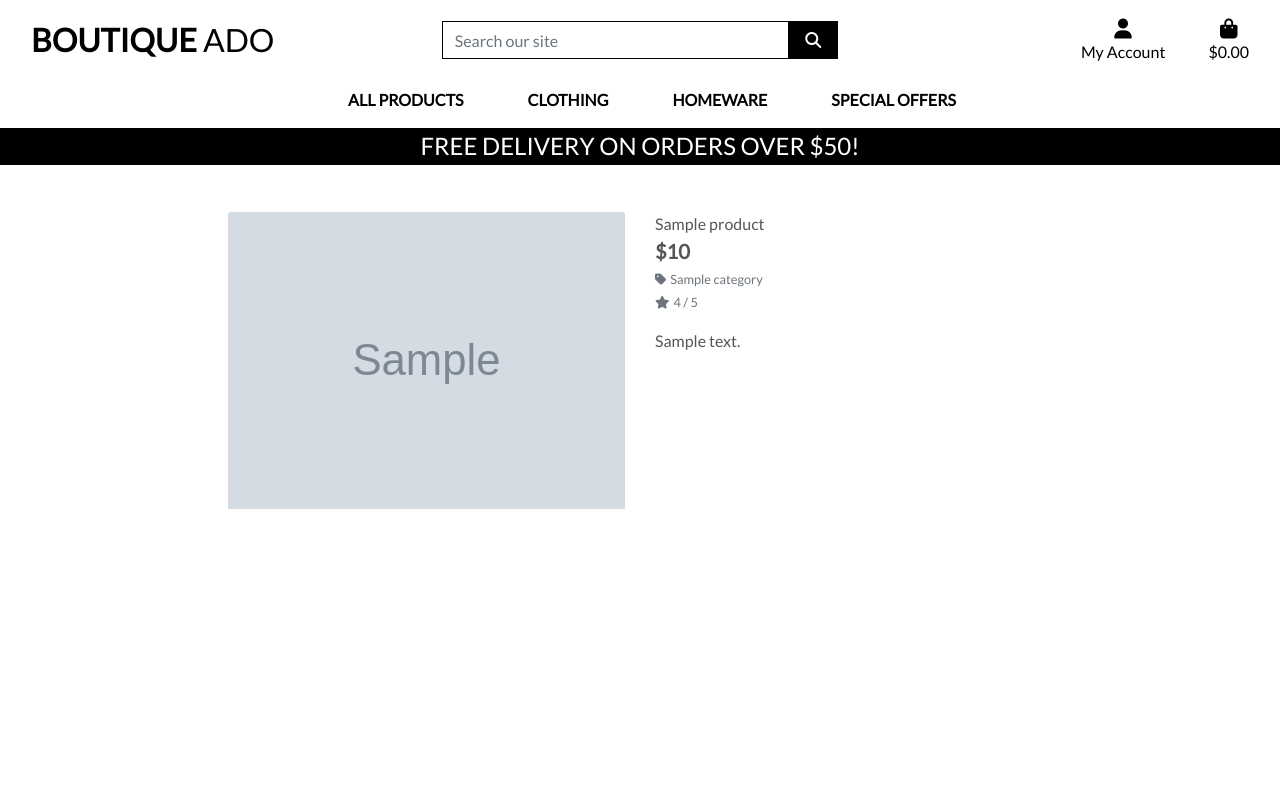
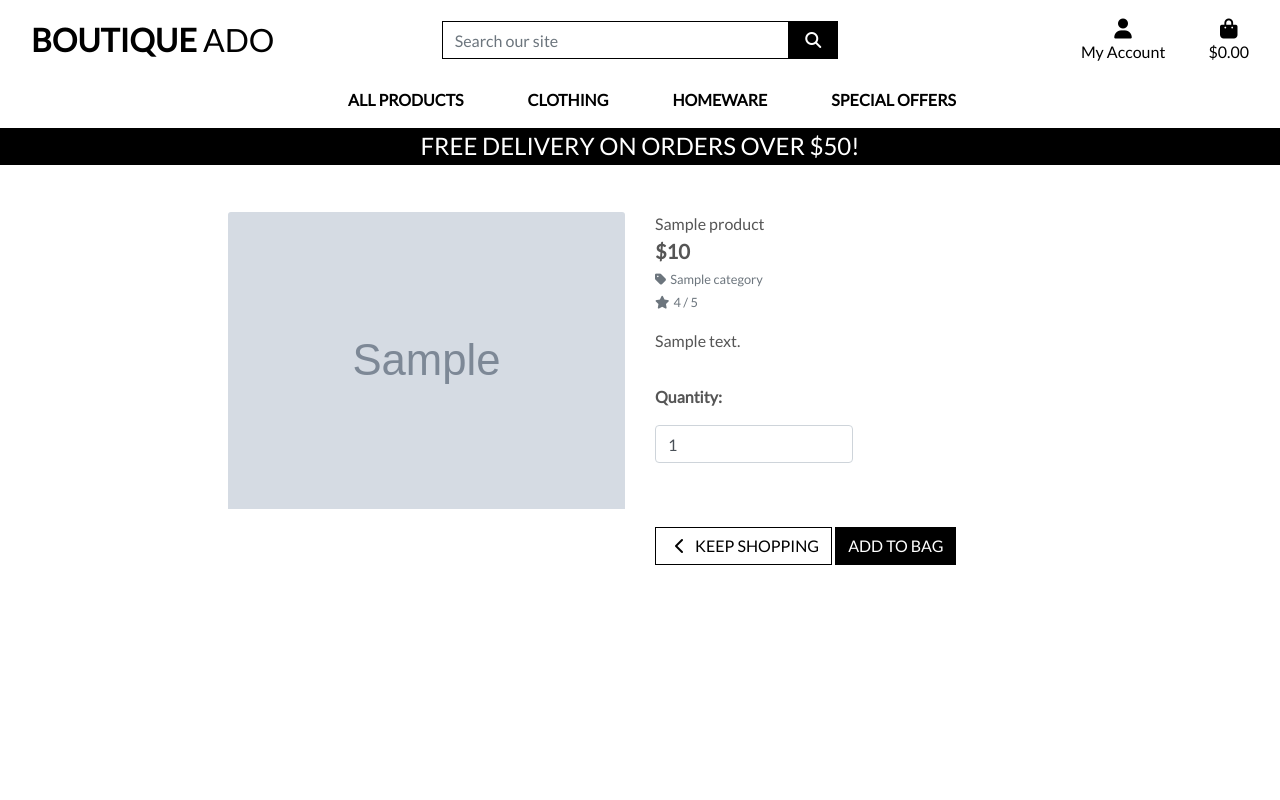
Before and after one commit to CharlesB91/boutique_ado_v1, a Django app: template products/templates/products/product_detail.html in a window 1280 px wide. Run offline with Django 3.2, Linux system fonts and the light colour scheme; the template is opened without the code that fills it: most values are stand-ins (such as "Sample title", 1, 10 or a date in 2020); grey boxes marked "Sample" are stand-in pictures; some libraries are stand-ins or nearby versions.

Commit message:
added add to bag functionality

```diff
--- a/bag/urls.py
+++ b/bag/urls.py
@@ -2,5 +2,6 @@ from django.urls import path
 from . import views
 
 urlpatterns = [
-    path('', views.view_bag, name='view_bag')
+    path('', views.view_bag, name='view_bag'),
+    path('add/<item_id>/', views.add_to_bag, name='add_to_bag'),
 ]
--- a/products/templates/products/product_detail.html
+++ b/products/templates/products/product_detail.html
@@ -43,6 +43,30 @@
                         <small class="text-muted">No Rating</small>
                     {% endif %}
                     <p class="mt-3">{{ product.description }}</p>
+                    <form class="form" action="{% url 'add_to_bag' product.id %}" method="POST">
+                        {% csrf_token %}
+                        <div class="form-row">
+                            <div class="col-12">
+                                <p class="mt-3"><strong>Quantity:</strong></p>
+                                <div class="form-group w-50">
+                                    <div class="input-group">
+                                        <input class="form-control qty_input" type="number" name="quantity" value="1" min="1" max="99" data-item_id="{{ product.id }}" id="id_qty_{{ product.id }}">
+                                    </div>
+                                </div>
+                            </div>
+
+                            <div class="col-12">
+                                <a href="{% url 'products' %}" class="btn btn-outline-black rounded-0 mt-5">
+                                    <span class="icon">
+                                        <i class="fas fa-chevron-left"></i>
+                                    </span>
+                                    <span class="text-uppercase">Keep Shopping</span>
+                                </a>
+                                <input type="submit" class="btn btn-black rounded-0 text-uppercase mt-5" value="Add to Bag">
+                            </div>
+                            <input type="hidden" name="redirect_url" value="{{ request.path }}">
+                        </div>
+                    </form>
                 </div>
             </div>
         </div>
--- a/static/css/base.css
+++ b/static/css/base.css
@@ -38,6 +38,19 @@ body {
     color: white;
 }
 
+.btn-outline-black {
+    background: white;
+    color: black !important; /* use important to override link colors for <a> elements */
+    border: 1px solid black;
+}
+
+.btn-outline-black:hover,
+.btn-outline-black:active,
+.btn-outline-black:focus {
+    background: black;
+    color: white !important;
+}
+
 .shop-now-button:hover,
 .shop-now-button:active,
 .shop-now-button:focus,
@@ -75,6 +88,18 @@ a.category-badge > span.badge:hover {
     color: #fff !important;
 }
 
+.btt-button {
+    height: 42px;
+    width: 42px;
+    position: fixed;
+    bottom: 10px;
+    right: 10px;
+}
+
+.btt-link {
+    cursor: pointer;
+}
+
 /* -------------------------------- Media Queries */
 
 /* Slightly larger container on xl screens */
```
Also changed, not shown: bag/views.py (+17 -1 lines).
